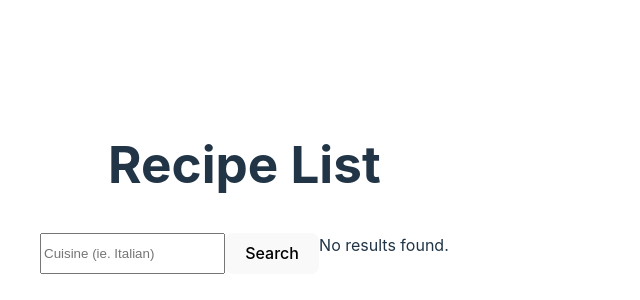
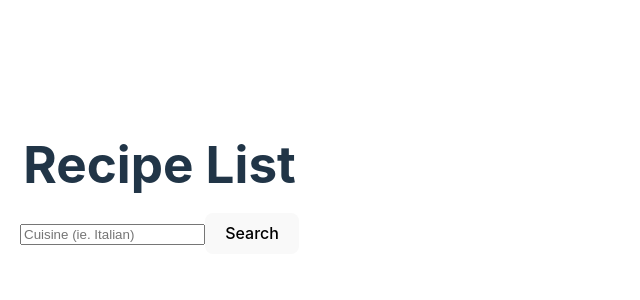
Before and after one commit to Llynoirx/recipe-dashboard-view, a React (Vite) app: page / in a window 1280 px wide. Shown: the part 202-502 px from the top of the page, without its empty margins (0-640 px from the left). Built offline with nearby package versions, Linux system fonts and the light colour scheme.

Commit message:
split list into recipelist and searchbar components; rearrange searchbar so its at top and have loading screen when search is being done

```diff
--- a/src/App.jsx
+++ b/src/App.jsx
@@ -1,18 +1,55 @@
-import React, { useState, useEffect } from 'react';
-import './App.css'
-import List from './Components/List';
+import React, { useEffect, useState } from 'react';
+import './App.css';
+import RecipeList from './Components/RecipeList';
+import SearchBar from './Components/SearchBar';
 
 const API_KEY = import.meta.env.VITE_APP_API_KEY;
 
 function App() {
+    const [data, setData] = useState([]);
+    const [search, setSearch] = useState(false);
+    const [cuisine, setCuisine] = useState("");
+    const [loading, setLoading] = useState(false);
 
+    const handleSearch = async (cuisine) => {
+        setCuisine(cuisine);
+        setSearch(true);
+        setLoading(true);
+    };
 
-  return (
-    <div className="app-container">
-      <h1>Recipe List</h1>
-      {API_KEY ? <List API_KEY={API_KEY} /> : <p>API key is not defined.</p>}
-    </div>
-  )
+    useEffect(() => {
+        const callAPI = async () => {
+            if (search && cuisine) {
+                const query = `https://api.spoonacular.com/recipes/complexSearch?cuisine=${cuisine}&number=10&apiKey=${API_KEY}`;
+                try {
+                    const response = await fetch(query);
+                    const json = await response.json();
+                    if (!json.results) alert("Oops! Something went wrong with that query, let's try again!");
+                    else setData(json.results);
+                } catch (error) {
+                    alert("An error occurred while fetching data.");
+                    console.error(error);
+                } finally {
+                    setLoading(false);
+                    setSearch(false);
+                }
+            }
+        };
+        callAPI();
+    }, [search, cuisine, API_KEY]);
+
+    return (
+        <div className="app-container">
+            <h1>Recipe List</h1>
+            <SearchBar handleSearch={handleSearch} />
+            {API_KEY ?
+            <>
+              {loading ? <div>Loading...</div> : null}
+              <RecipeList data={data} hasSearched={search && !loading} />
+            </>
+            : <p>API key is not defined.</p>}
+        </div>
+    );
 }
 
-export default App
+export default App;
--- a/src/Components/List.jsx
+++ /dev/null
@@ -1,55 +0,0 @@
-import React, { useEffect, useState } from 'react';
-import './List.css';
-
-const List = ({API_KEY}) => {
-    const [data, setData] = useState([]);
-    const [cuisine, setCuisine] = useState("");
-    const [search, setSearch] = useState(false);
-
-    useEffect(() => {
-        const callAPI = async () => {
-            if (search && cuisine) {
-                const query = `https://api.spoonacular.com/recipes/complexSearch?cuisine=${cuisine}&number=10&apiKey=${API_KEY}`;
-                try {
-                    const response = await fetch(query);
-                    const json = await response.json();
-                    if (!json.results) alert("Oops! Something went wrong with that query, let's try again!");
-                    else setData(json.results);
-                } catch (error) {
-                    alert("An error occurred while fetching data.");
-                    console.error(error);
-                } finally {
-                    setSearch(false);
-                }
-            }
-        };
-        callAPI();
-    }, [search, cuisine, API_KEY]);
-
-    const handleSearch = () => {
-        setSearch(true);
-    };
-
-    return (
-        <div className="list-container">
-            <input
-                type="text"
-                placeholder="Cuisine (ie. Italian)"
-                value={cuisine}
-                onChange={(e) => setCuisine(e.target.value)}
-            />
-            <button onClick={handleSearch}>Search</button>
-
-            {Array.isArray(data) && (data.length>0) ? (
-                data.map(item => (
-                    <div key={item.id} className="list-item">
-                        <h3>{item.title}</h3>
-                        <img src={item.image} alt={item.title} />
-                    </div>
-                ))
-            ) : (<div>No results found.</div>)}
-        </div>
-    );
-};
-
-export default List;
--- /dev/null
+++ b/src/Components/RecipeList.jsx
@@ -0,0 +1,19 @@
+import React from 'react';
+import './RecipeList.css';
+
+const RecipeList = ({ data, hasSearched }) => {
+    return (
+        <div className="list-container">
+            {Array.isArray(data) && data.length > 0 ? (
+                data.map(item => (
+                    <div key={item.id} className="list-item">
+                        <h3>{item.title}</h3>
+                        <img src={item.image} alt={item.title} />
+                    </div>
+                ))
+            ) : (hasSearched && data.length === 0 && <div>No results found.</div>)}
+        </div>
+    );
+};
+
+export default RecipeList;
--- /dev/null
+++ b/src/Components/SearchBar.jsx
@@ -0,0 +1,24 @@
+import React, { useState } from 'react';
+
+const SearchBar = ({ handleSearch }) => {
+    const [cuisine, setCuisine] = useState("");
+
+    return (
+        <div className="search-container">
+            <input
+                type="text"
+                placeholder="Cuisine (ie. Italian)"
+                value={cuisine}
+                onChange={(e) => setCuisine(e.target.value)}
+            />
+            <button onClick={() => {
+                handleSearch(cuisine);
+                setCuisine(""); // Clear the input after searching
+            }}>
+                Search
+            </button>
+        </div>
+    );
+};
+
+export default SearchBar;
```
Also changed, not shown: src/Components/Card.jsx (deleted, +0 -11 lines), src/Components/NavBar.jsx (deleted, +0 -11 lines), src/Components/Header.jsx (deleted), src/Components/RecipeList.css (renamed from src/Components/List.css).
